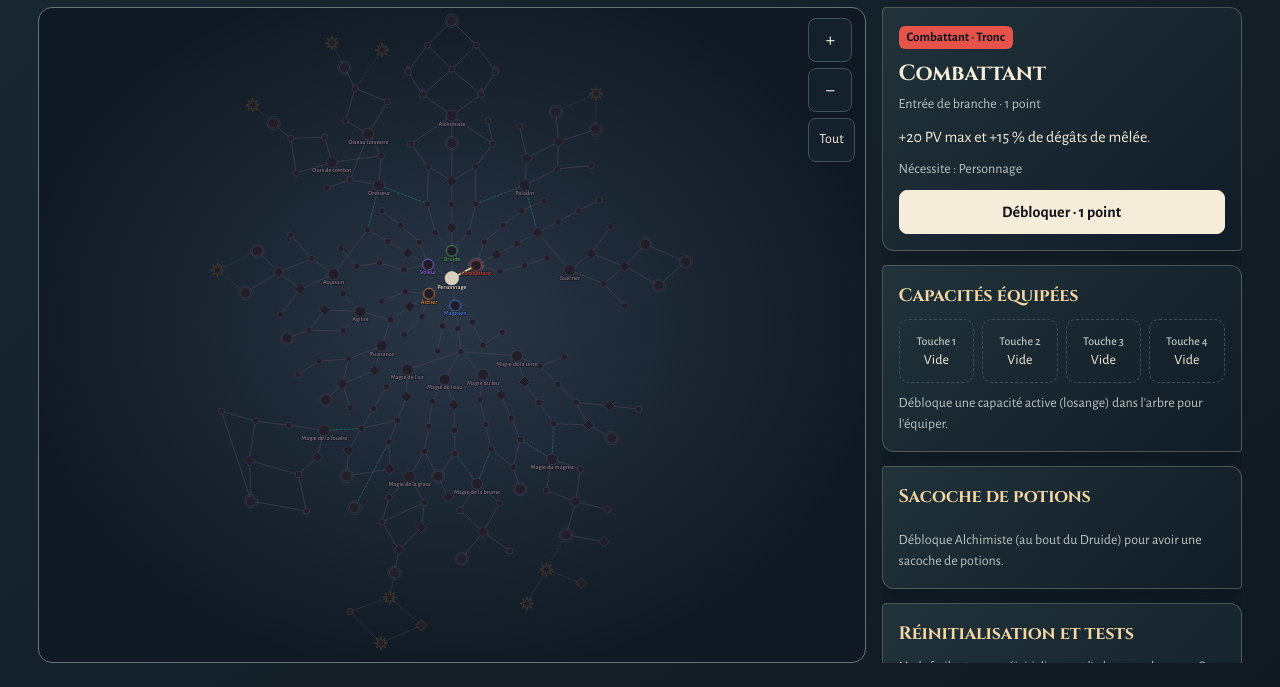
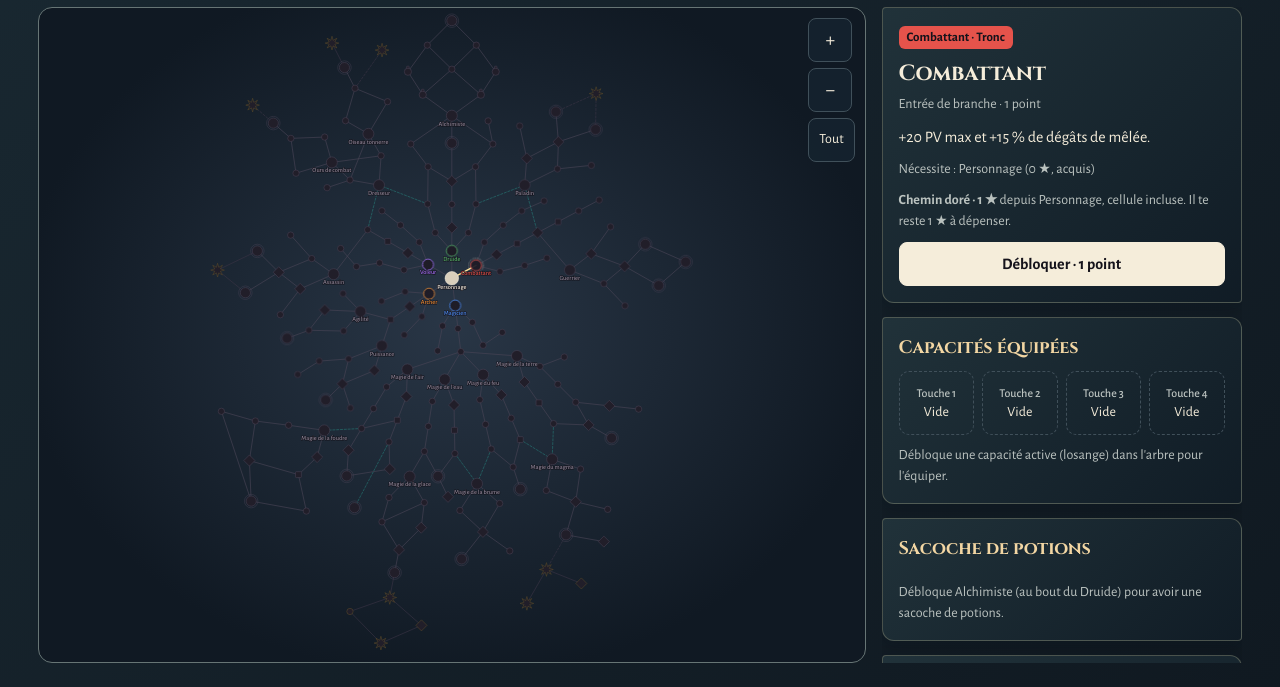
Before and after one commit to corentincarratier/aldoria, a plain HTML site: page essais/builds.html in a window 1280 px wide. Shown: the part 113-800 px from the top of the page. Drawn offline with nearby package versions, Linux system fonts and the light colour scheme.

Commit message:
Afficher les étoiles des prérequis et du chemin doré

```diff
--- a/essais/builds.html
+++ b/essais/builds.html
@@ -941,11 +941,24 @@ function showcase(id){
   }
   requestAnimationFrame(draw);
 }
+function routeRequirements(n){
+  if(!n.req.length)return '';
+  const route=selectedRoute(n.id);
+  const stars=count=>count+' ★';
+  const parents=n.req.map(id=>B[id].name+' ('+stars(cost(B[id]))+(has(id)?', acquis':'')+')').join(n.all?' et ':' ou ');
+  const title='<p class="req">Nécessite : '+parents+'</p>';
+  if(!route)return title;
+  const nodes=[...route.nodes];
+  const sum=ids=>ids.reduce((total,id)=>total+cost(B[id]),0);
+  const remaining=sum(nodes.filter(id=>!has(id)));
+  return title+'<p class="req"><strong>Chemin doré · '+stars(sum(nodes))+'</strong> depuis Personnage, cellule incluse. Il te reste '+stars(remaining)+' à dépenser.</p>'+
+    (nodes.some(id=>!B[id].all&&B[id].req.length>1)?'<p class="req">Aux embranchements, le tracé privilégie le moins d’étoiles à dépenser. À coût égal, il préfère le chemin le plus court en cellules.</p>':'');
+}
 function drawTreePanel(){
   const n=B[sel],o=has(n.id);
   if(isHidden(n))$('#det').innerHTML=`<span class="tag" style="background:${GOLD}">Secret</span><h3>???</h3><p>Une compétence secrète se cache ici. Elle se révèle quand tu remplis ses conditions.</p><button class="act" disabled>Encore cachée</button>`;
   else{
-    const rq=n.req.length?`<p class="req">Nécessite : ${n.req.map(i=>B[i].name).join(n.all?' et ':' ou ')}</p>`:'';
+    const rq=routeRequirements(n);
     let btn;
     if(G?.journal==='Arbre')btn=o?'<p>Acquise</p>':`<button data-pin="${n.id}">${S.pinned===n.id?'Retirer le repère':'Repérer cette compétence'}</button>`;
     else if(n.id==='root')btn=`<button class="act" disabled>Toujours acquis</button>`;
```
